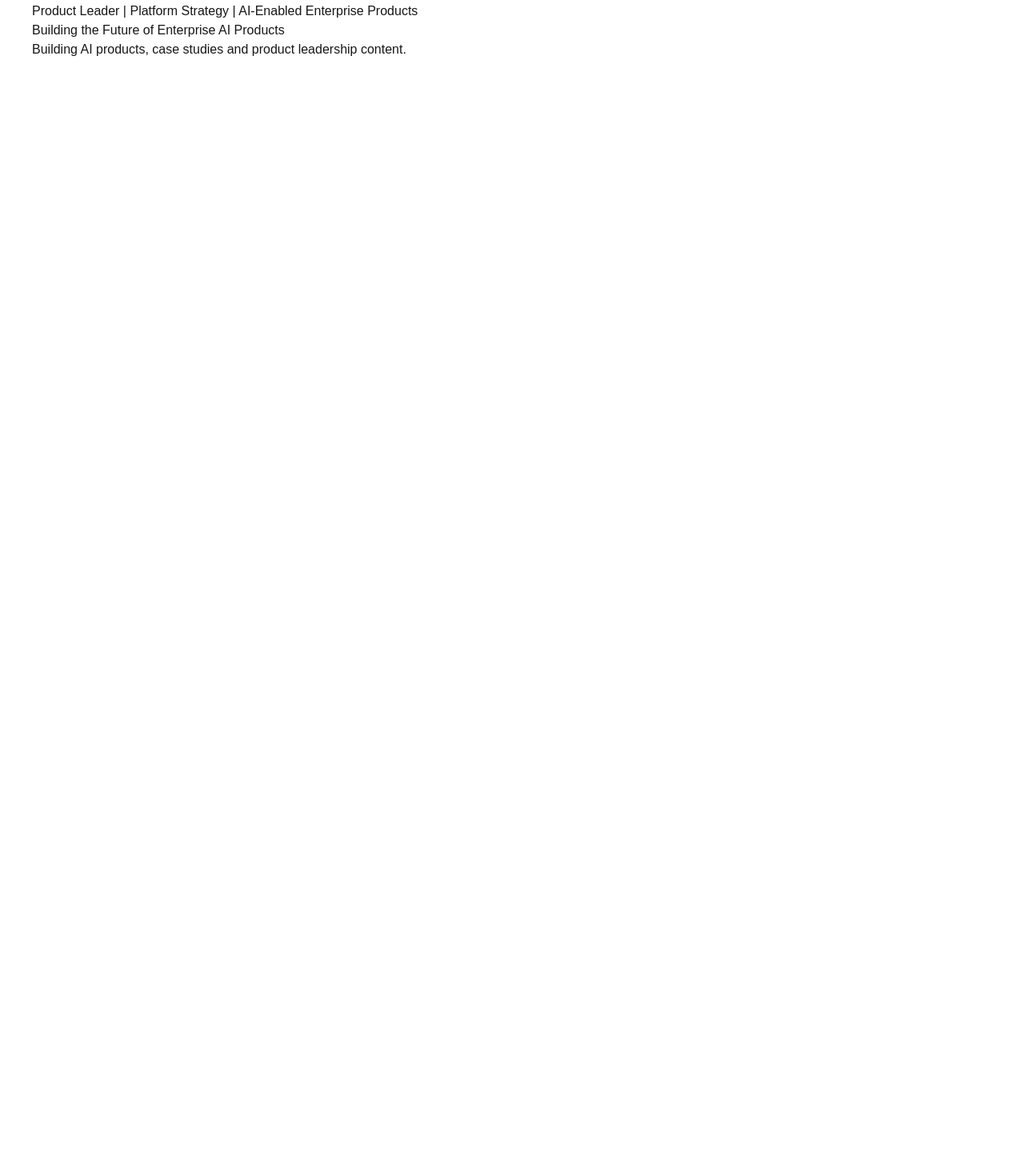
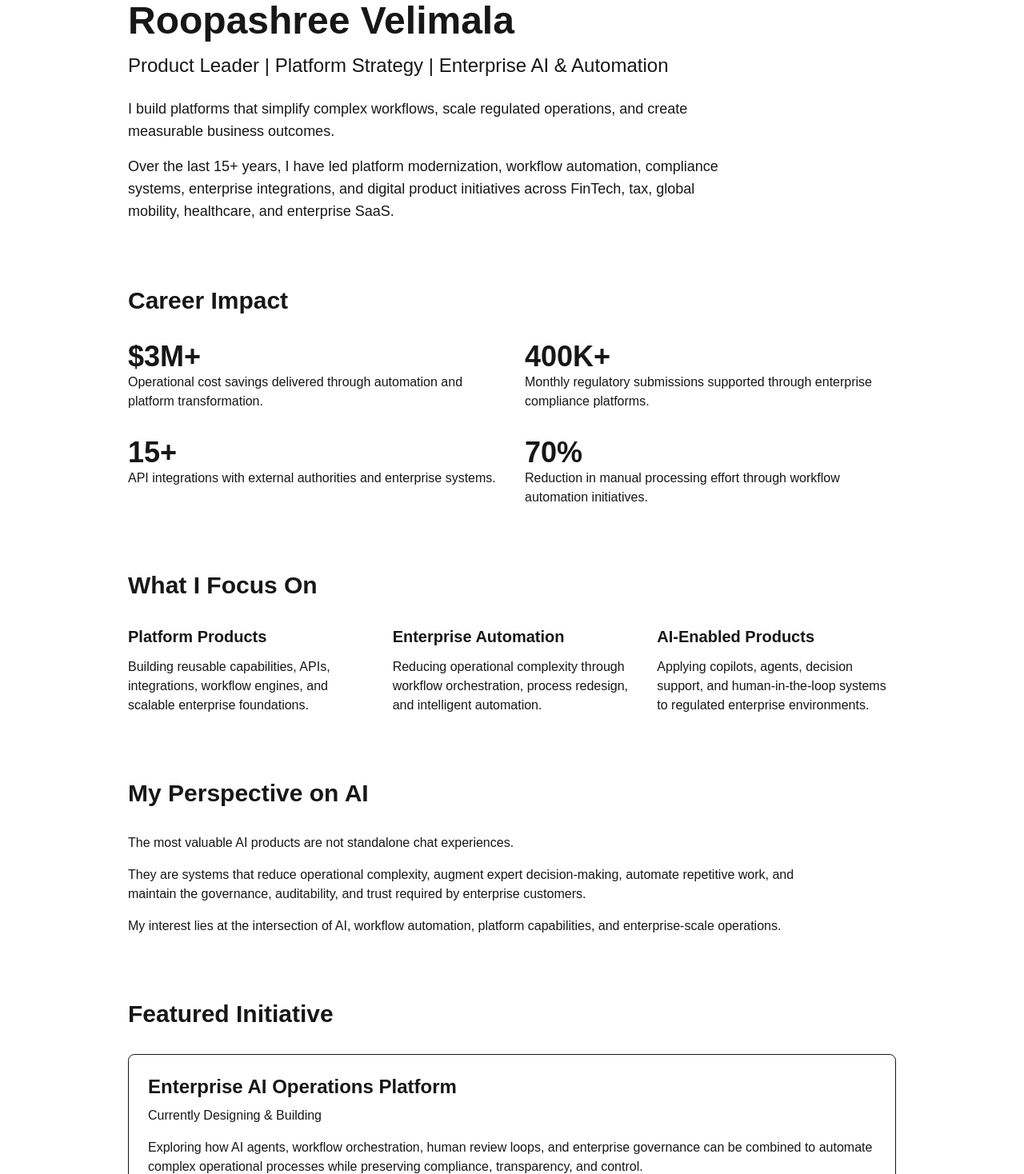
Before and after one commit to rovelmelodylab/product-leader-portfolio, a Next.js app: page / in a window 1280 px wide. Shown: the part 62-1530 px from the top of the page at 80% size. Before the commit the page ends 800 px from the top, so only its background shows below. Built offline with nearby package versions, Linux system fonts and the light colour scheme.

Commit message:
Add portfolio homepage v1

```diff
--- a/src/app/page.tsx
+++ b/src/app/page.tsx
@@ -1,17 +1,165 @@
 export default function Home() {
   return (
-    <main style={{ padding: "40px" }}>
-      <h1>Roopashree</h1>
+    <main className="max-w-5xl mx-auto px-8 py-16">
 
-      <p>
-        Product Leader | Platform Strategy | AI-Enabled Enterprise Products
-      </p>
+      {/* Hero Section */}
+      <section className="mb-20">
+        <h1 className="text-5xl font-bold mb-4">
+          Roopashree Velimala
+        </h1>
 
-      <h2>Building the Future of Enterprise AI Products</h2>
+        <h2 className="text-2xl mb-6">
+          Product Leader | Platform Strategy | Enterprise AI & Automation
+        </h2>
 
-      <p>
-        Building AI products, case studies and product leadership content.
-      </p>
+        <p className="text-lg max-w-3xl">
+          I build platforms that simplify complex workflows, scale regulated
+          operations, and create measurable business outcomes.
+        </p>
+
+        <p className="text-lg max-w-3xl mt-4">
+          Over the last 15+ years, I have led platform modernization,
+          workflow automation, compliance systems, enterprise integrations,
+          and digital product initiatives across FinTech, tax, global mobility,
+          healthcare, and enterprise SaaS.
+        </p>
+      </section>
+
+      {/* Impact Section */}
+      <section className="mb-20">
+        <h2 className="text-3xl font-semibold mb-8">
+          Career Impact
+        </h2>
+
+        <div className="grid grid-cols-1 md:grid-cols-2 gap-8">
+
+          <div>
+            <h3 className="text-4xl font-bold">$3M+</h3>
+            <p>Operational cost savings delivered through automation and platform transformation.</p>
+          </div>
+
+          <div>
+            <h3 className="text-4xl font-bold">400K+</h3>
+            <p>Monthly regulatory submissions supported through enterprise compliance platforms.</p>
+          </div>
+
+          <div>
+            <h3 className="text-4xl font-bold">15+</h3>
+            <p>API integrations with external authorities and enterprise systems.</p>
+          </div>
+
+          <div>
+            <h3 className="text-4xl font-bold">70%</h3>
+            <p>Reduction in manual processing effort through workflow automation initiatives.</p>
+          </div>
+
+        </div>
+      </section>
+
+      {/* Focus Areas */}
+      <section className="mb-20">
+        <h2 className="text-3xl font-semibold mb-8">
+          What I Focus On
+        </h2>
+
+        <div className="grid grid-cols-1 md:grid-cols-3 gap-8">
+
+          <div>
+            <h3 className="text-xl font-semibold mb-3">
+              Platform Products
+            </h3>
+            <p>
+              Building reusable capabilities, APIs, integrations,
+              workflow engines, and scalable enterprise foundations.
+            </p>
+          </div>
+
+          <div>
+            <h3 className="text-xl font-semibold mb-3">
+              Enterprise Automation
+            </h3>
+            <p>
+              Reducing operational complexity through workflow orchestration,
+              process redesign, and intelligent automation.
+            </p>
+          </div>
+
+          <div>
+            <h3 className="text-xl font-semibold mb-3">
+              AI-Enabled Products
+            </h3>
+            <p>
+              Applying copilots, agents, decision support,
+              and human-in-the-loop systems to regulated enterprise environments.
+            </p>
+          </div>
+
+        </div>
+      </section>
+
+      {/* Perspective */}
+      <section className="mb-20">
+        <h2 className="text-3xl font-semibold mb-8">
+          My Perspective on AI
+        </h2>
+
+        <div className="max-w-4xl space-y-4">
+          <p>
+            The most valuable AI products are not standalone chat experiences.
+          </p>
+
+          <p>
+            They are systems that reduce operational complexity,
+            augment expert decision-making, automate repetitive work,
+            and maintain the governance, auditability, and trust
+            required by enterprise customers.
+          </p>
+
+          <p>
+            My interest lies at the intersection of AI,
+            workflow automation, platform capabilities,
+            and enterprise-scale operations.
+          </p>
+        </div>
+      </section>
+
+      {/* Featured Initiative */}
+      <section className="mb-20">
+        <h2 className="text-3xl font-semibold mb-8">
+          Featured Initiative
+        </h2>
+
+        <div className="border rounded-lg p-6">
+          <h3 className="text-2xl font-semibold mb-2">
+            Enterprise AI Operations Platform
+          </h3>
+
+          <p className="mb-4">
+            Currently Designing & Building
+          </p>
+
+          <p>
+            Exploring how AI agents, workflow orchestration,
+            human review loops, and enterprise governance can be
+            combined to automate complex operational processes
+            while preserving compliance, transparency, and control.
+          </p>
+        </div>
+      </section>
+
+      {/* Contact */}
+      <section>
+        <h2 className="text-3xl font-semibold mb-8">
+          Connect
+        </h2>
+
+        <div className="space-y-2">
+          <p>LinkedIn: (Coming Soon)</p>
+          <p>GitHub: github.com/rovelmelodylab</p>
+          <p>Email: (Coming Soon)</p>
+        </div>
+      </section>
+
     </main>
   );
 }
```
